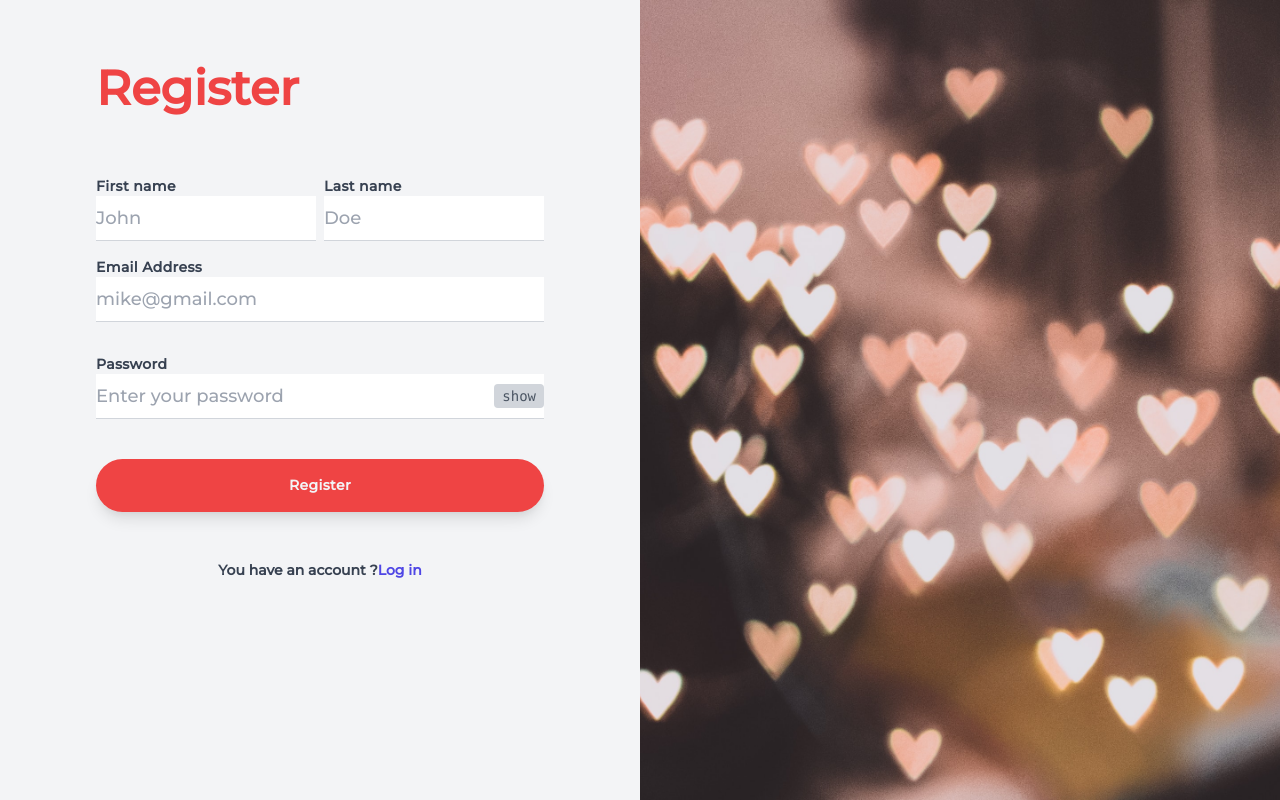
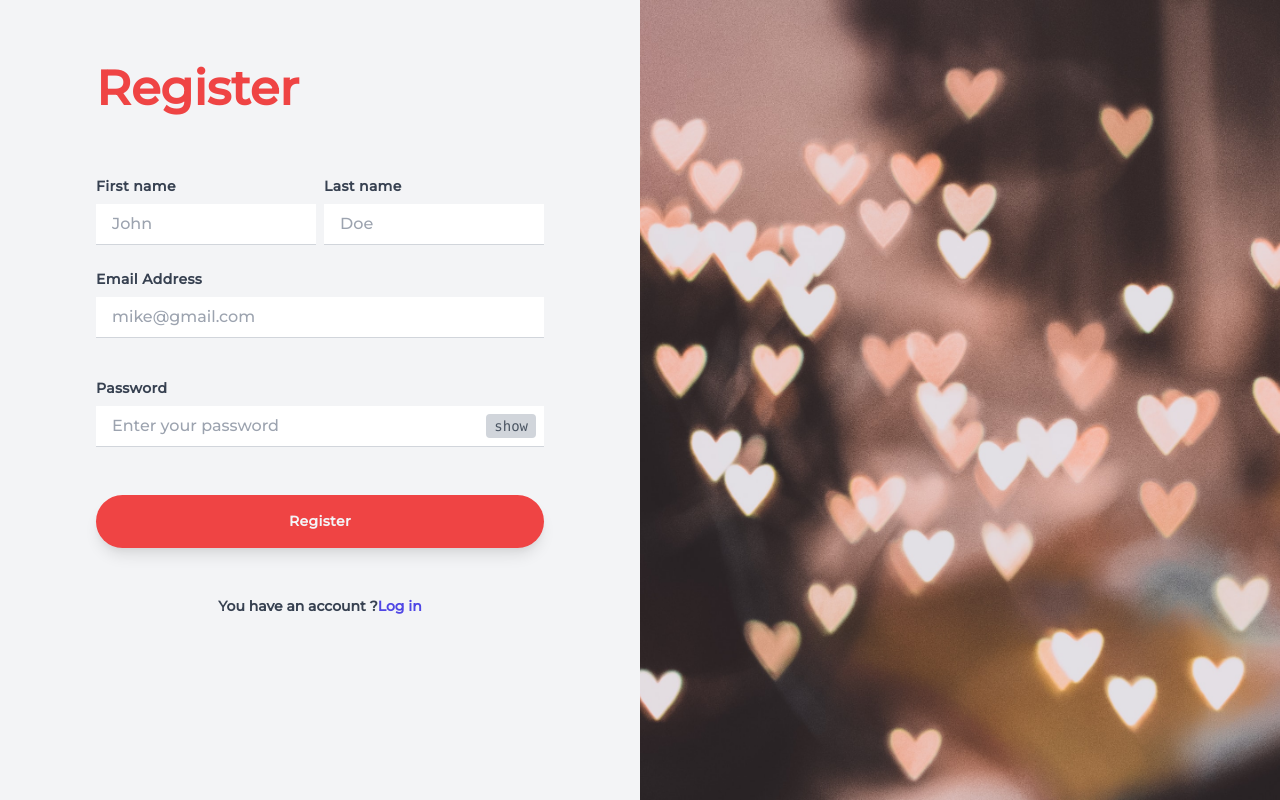
Before and after one commit to ismailCodes/matcha, a React (Create React App) app in the folder Client/: page /register in a window 1280 px wide. Built offline with nearby package versions, Linux system fonts and the light colour scheme.

Commit message:
fixed/register page styling

```diff
--- a/Client/src/pages/Register.jsx
+++ b/Client/src/pages/Register.jsx
@@ -93,7 +93,7 @@ function Register() {
                   </div>
                   <input
                     name='firstName'
-                    className='w-full text-lg py-2  border-b border-gray-300 focus:outline-none focus:border-red-500'
+                    className='my-2 px-4 w-full text-base py-2  border-b border-gray-300 focus:outline-none focus:border-red-500'
                     type=''
                     placeholder='John'
                     ref={register(firstNameErrors)}
@@ -110,7 +110,7 @@ function Register() {
                   </div>
                   <input
                     name='lastName'
-                    className='w-full text-lg py-2  border-b border-gray-300 focus:outline-none focus:border-red-500'
+                    className='my-2 px-4 w-full text-base py-2  border-b border-gray-300 focus:outline-none focus:border-red-500'
                     type=''
                     placeholder='Doe'
                     ref={register(lastNameErrors)}
@@ -128,15 +128,13 @@ function Register() {
                 </div>
                 <input
                   name='email'
-                  className='w-full text-lg py-2  border-b border-gray-300 focus:outline-none focus:border-red-500'
+                  className='my-2 px-4 w-full text-base py-2  border-b border-gray-300 focus:outline-none focus:border-red-500'
                   type=''
                   placeholder='mike@gmail.com'
                   ref={register(emailErrors)}
                 />
                 {errors.email && (
-                  <p className='text-red-400 pt-1 text-sm'>
-                    {errors.email.message}
-                  </p>
+                  <p className='text-red-400 pt-1 text-sm'>{errors.email.message}</p>
                 )}
               </div>
               <div className='mt-8 relative'>
@@ -148,13 +146,13 @@ function Register() {
                 <div className='flex items-center relative'>
                   <input
                     name='password'
-                    className='w-full flex-grow flex-shrink text-lg py-2 border-b border-gray-300 focus:outline-none focus:border-red-500 pr-16'
+                    className='my-2 px-4 w-full text-base py-2  border-b border-gray-300 focus:outline-none focus:border-red-500'
                     type={hidden ? 'password' : 'text'}
                     placeholder='Enter your password'
                     ref={register(passwordErrors)}
                   />
                   <span
-                    className='absolute right-0'
+                    className='absolute right-2'
                     onClick={() => setHidden(!hidden)}
                   >
                     <label className='bg-gray-300 hover:bg-gray-400 rounded px-2 py-1 text-sm text-gray-600 font-mono cursor-pointer js-password-label select-none'>
```
Also changed, not shown: 1 other file (tests, documents, lock files or other folders).
